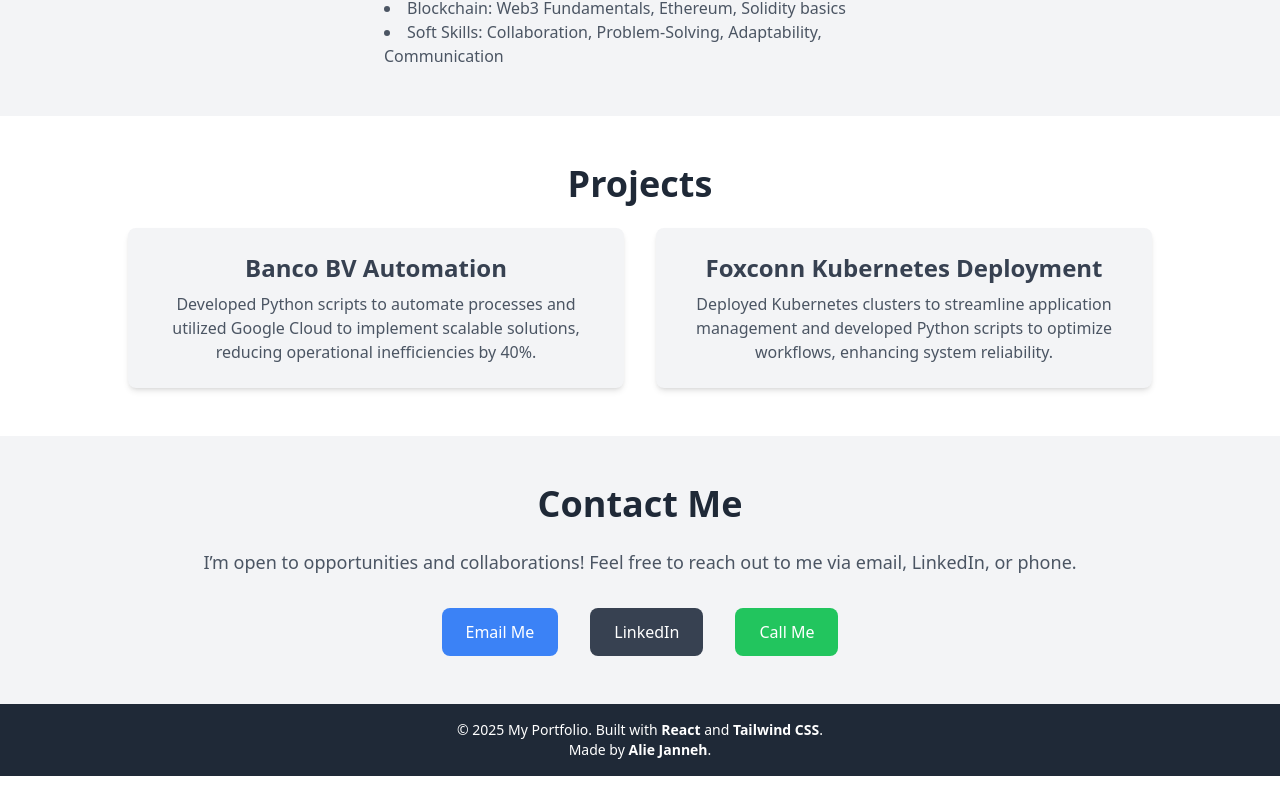
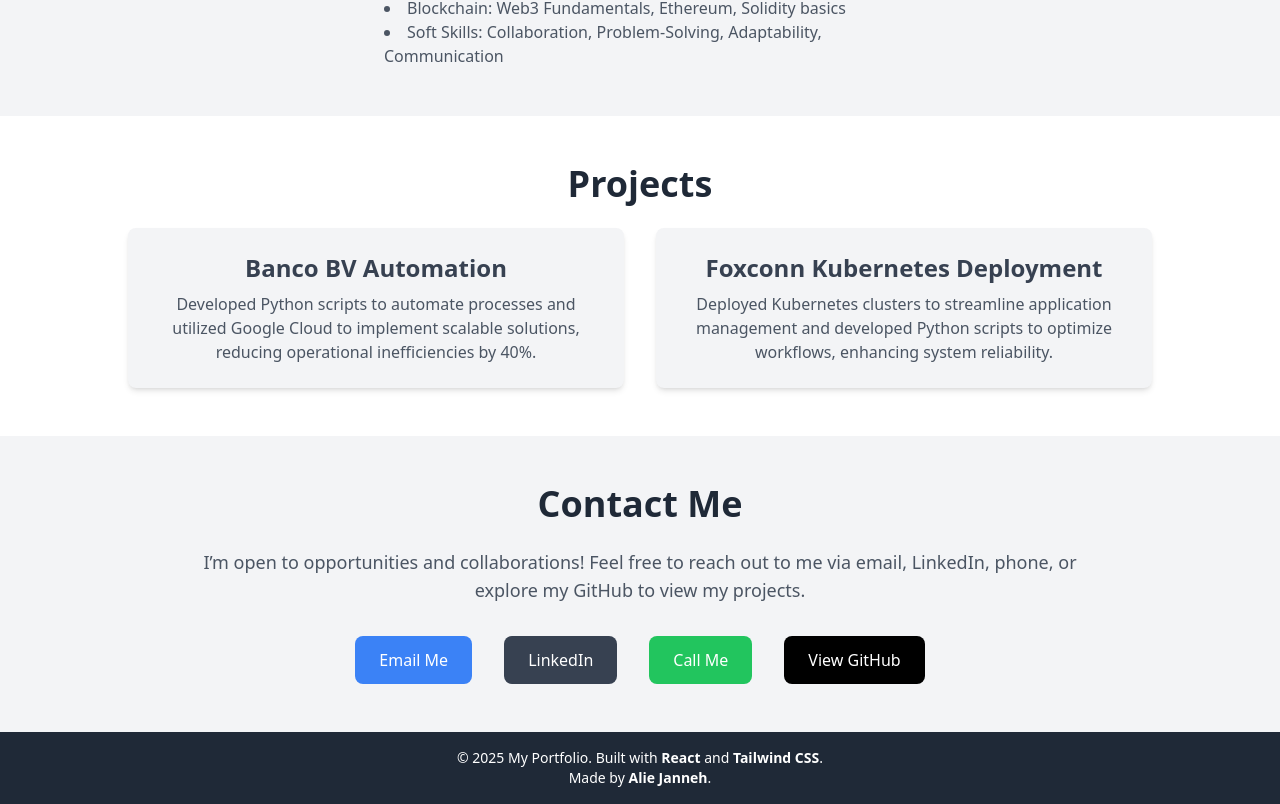
Before and after one commit to janneh2000/my-portfolio, a React (Create React App) app: page / in a window 1280 px wide. Shown: the part 497-1301 px from the top of the page. Before the commit the page ends 1273 px from the top, so only its background shows below. Built offline with nearby package versions, Linux system fonts and the light colour scheme.

Commit message:
Add GitHub button to Contact section

```diff
--- a/src/components/Contact.js
+++ b/src/components/Contact.js
@@ -2,14 +2,11 @@ import React from 'react';
 
 function Contact() {
   return (
-    <section
-      id="contact"
-      className="bg-gray-100 py-12 px-6 md:px-12 text-center"
-    >
+    <section id="contact" className="bg-gray-100 py-12 px-6 md:px-12 text-center">
       <div className="max-w-4xl mx-auto">
         <h2 className="text-4xl font-bold text-gray-800 mb-6">Contact Me</h2>
         <p className="text-lg text-gray-600 mb-8">
-          I’m open to opportunities and collaborations! Feel free to reach out to me via email, LinkedIn, or phone.
+          I’m open to opportunities and collaborations! Feel free to reach out to me via email, LinkedIn, phone, or explore my GitHub to view my projects.
         </p>
         <div className="space-y-4 md:space-y-0 md:flex md:space-x-8 justify-center">
           <a
@@ -32,6 +29,14 @@ function Contact() {
           >
             Call Me
           </a>
+          <a
+            href="https://github.com/janneh2000"
+            target="_blank"
+            rel="noopener noreferrer"
+            className="bg-black text-white px-6 py-3 rounded-lg font-medium hover:bg-gray-900 transition-colors duration-300"
+          >
+            View GitHub
+          </a>
         </div>
       </div>
     </section>
```
